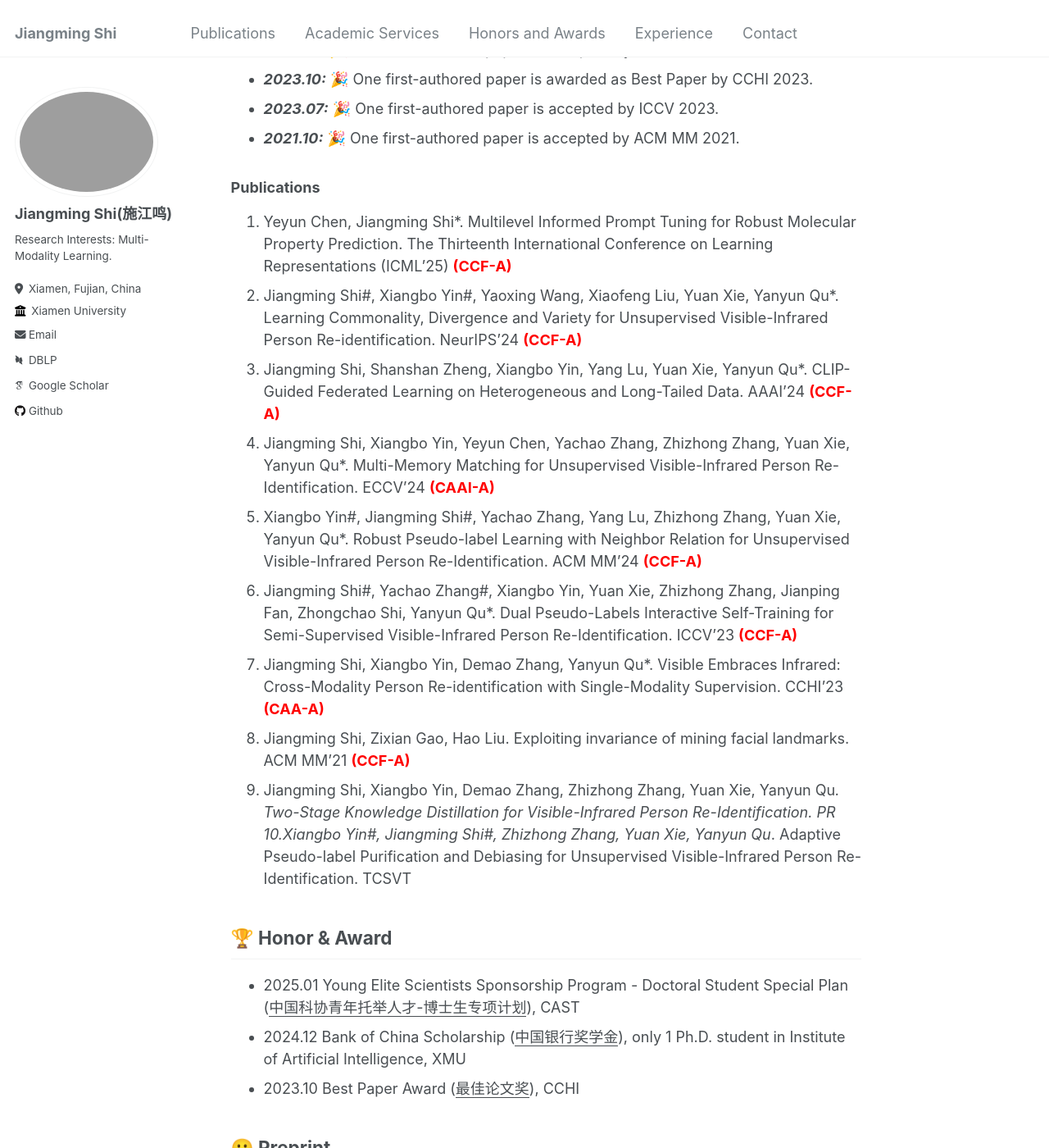
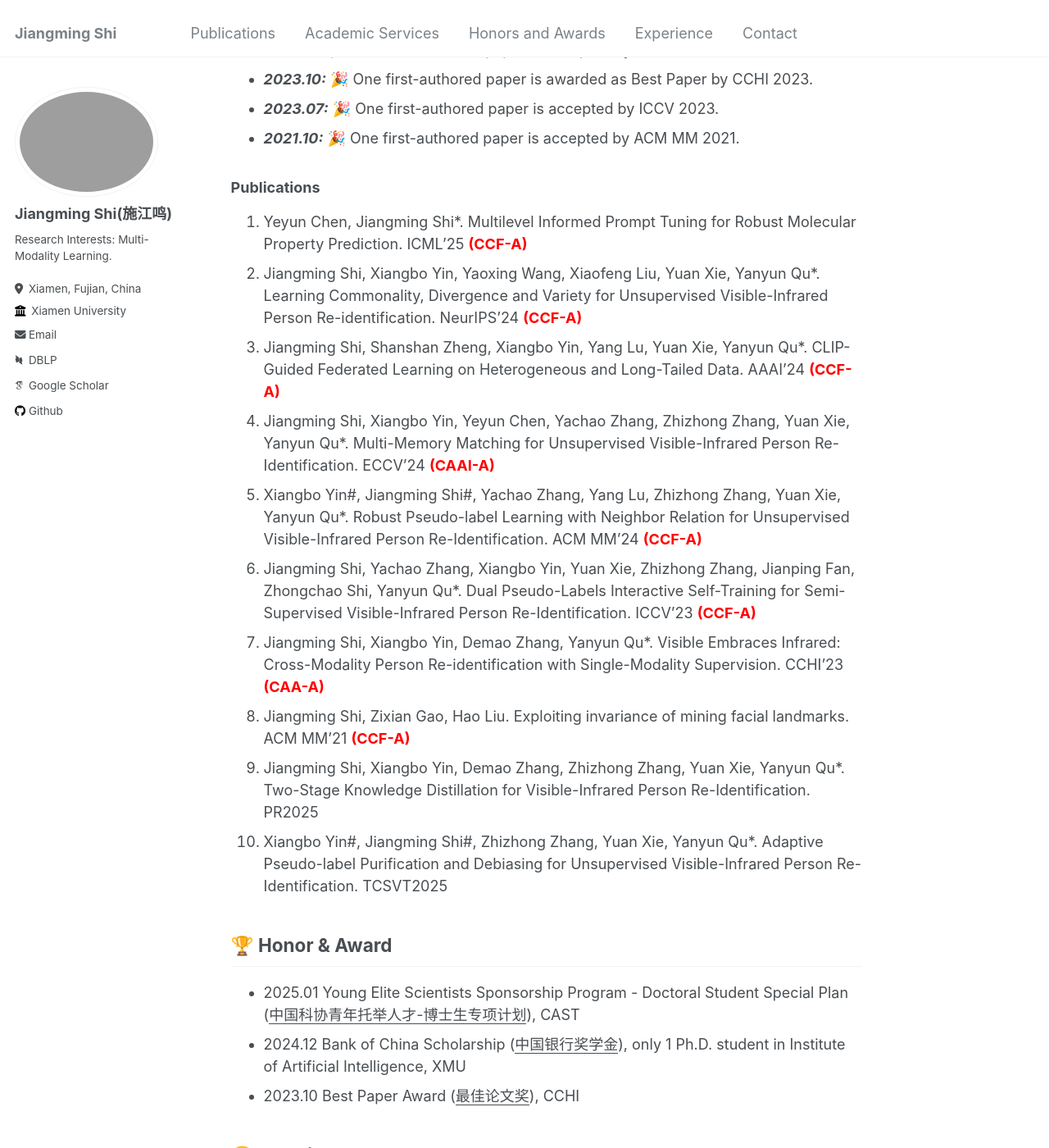
Before and after one commit to shijiangming1/shijiangming1.github.io, a Jekyll site: the page built from _pages/about.md, in a window 1280 px wide and 1400 px high, scrolled down 733 px. Shown: the whole window at 82% size. Built offline with Jekyll 4.4.1, drawn with Linux system fonts in a browser that asks for light colours; some web fonts are replaced.

Commit message:
Update about.md

```diff
--- a/_pages/about.md
+++ b/_pages/about.md
@@ -57,29 +57,24 @@ Hi, my name is Jiangming Shi (Chinese: 施江鸣), a Ph.D. Candidate (3<sup>nd</
 </ul>
 
 ### Publications
-1. Yeyun Chen, Jiangming Shi*. Multilevel Informed Prompt Tuning for Robust Molecular Property Prediction. The Thirteenth International Conference on Learning Representations (ICML'25) **<font color=Red>(CCF-A)</font>**
-2. Jiangming Shi#, Xiangbo Yin#, Yaoxing Wang, Xiaofeng Liu, Yuan Xie, Yanyun Qu*. Learning Commonality, Divergence and Variety for Unsupervised Visible-Infrared Person Re-identification. NeurIPS'24 **<font color=Red>(CCF-A)</font>**
+1. Yeyun Chen, Jiangming Shi*. Multilevel Informed Prompt Tuning for Robust Molecular Property Prediction. ICML'25 **<font color=Red>(CCF-A)</font>**
+2. Jiangming Shi, Xiangbo Yin, Yaoxing Wang, Xiaofeng Liu, Yuan Xie, Yanyun Qu*. Learning Commonality, Divergence and Variety for Unsupervised Visible-Infrared Person Re-identification. NeurIPS'24 **<font color=Red>(CCF-A)</font>**
 3. Jiangming Shi, Shanshan Zheng, Xiangbo Yin, Yang Lu, Yuan Xie, Yanyun Qu*. CLIP-Guided Federated Learning on Heterogeneous and Long-Tailed Data. AAAI'24 **<font color=Red>(CCF-A)</font>**
 4. Jiangming Shi, Xiangbo Yin, Yeyun Chen, Yachao Zhang, Zhizhong Zhang, Yuan Xie, Yanyun Qu*. Multi-Memory Matching for Unsupervised Visible-Infrared Person Re-Identification. ECCV'24 **<font color=Red>(CAAI-A)</font>**
 5. Xiangbo Yin#, Jiangming Shi#, Yachao Zhang, Yang Lu, Zhizhong Zhang, Yuan Xie, Yanyun Qu*. Robust Pseudo-label Learning with Neighbor Relation for Unsupervised Visible-Infrared Person Re-Identification. ACM MM'24 **<font color=Red>(CCF-A)</font>**
-6. Jiangming Shi#, Yachao Zhang#, Xiangbo Yin, Yuan Xie, Zhizhong Zhang, Jianping Fan, Zhongchao Shi, Yanyun Qu*. Dual Pseudo-Labels Interactive Self-Training for Semi-Supervised Visible-Infrared Person Re-Identification. ICCV'23 **<font color=Red>(CCF-A)</font>**
+6. Jiangming Shi, Yachao Zhang, Xiangbo Yin, Yuan Xie, Zhizhong Zhang, Jianping Fan, Zhongchao Shi, Yanyun Qu*. Dual Pseudo-Labels Interactive Self-Training for Semi-Supervised Visible-Infrared Person Re-Identification. ICCV'23 **<font color=Red>(CCF-A)</font>**
 7. Jiangming Shi,  Xiangbo Yin, Demao Zhang, Yanyun Qu*. Visible Embraces Infrared: Cross-Modality Person Re-identification with Single-Modality Supervision. CCHI'23 **<font color=Red>(CAA-A)</font>**
 8. Jiangming Shi, Zixian Gao, Hao Liu. Exploiting invariance of mining facial landmarks. ACM MM'21 **<font color=Red>(CCF-A)</font>**
-9. Jiangming Shi, Xiangbo Yin, Demao Zhang, Zhizhong Zhang, Yuan Xie, Yanyun Qu*. Two-Stage Knowledge Distillation for Visible-Infrared Person Re-Identification. PR
-10.Xiangbo Yin#, Jiangming Shi#, Zhizhong Zhang, Yuan Xie, Yanyun Qu*. Adaptive Pseudo-label Purification and Debiasing for Unsupervised Visible-Infrared Person Re-Identification. TCSVT
-
-
-
+9. Jiangming Shi, Xiangbo Yin, Demao Zhang, Zhizhong Zhang, Yuan Xie, Yanyun Qu*. Two-Stage Knowledge Distillation for Visible-Infrared Person Re-Identification. PR2025
+10. Xiangbo Yin#, Jiangming Shi#, Zhizhong Zhang, Yuan Xie, Yanyun Qu*. Adaptive Pseudo-label Purification and Debiasing for Unsupervised Visible-Infrared Person Re-Identification. TCSVT2025
 
 ## 🏆 Honor & Award
 - 2025.01 Young Elite Scientists Sponsorship Program - Doctoral Student Special Plan (<ins>中国科协青年托举人才-博士生专项计划</ins>), CAST
 - 2024.12 Bank of China Scholarship (<ins>中国银行奖学金</ins>), only 1 Ph.D. student in Institute of Artificial Intelligence, XMU
 - 2023.10 Best Paper Award (<ins>最佳论文奖</ins>), CCHI
 
-
 ## 🙂 Preprint
 1. Jiangming Shi, Xiangbo Yin, Demao Zhang, Zhizhong Zhang, Yuan Xie, Yanyun Qu*.  [Multi-Schema Proximity Network for Composed Image Retrieval]. Submitted to IEEE/CVF International Conference on Computer Vision  (ICCV'25) **<font color=Red>(CCF-A)</font>**
-
 
 ## 💬 Academic Service
 ### Conference Committee Member
```
